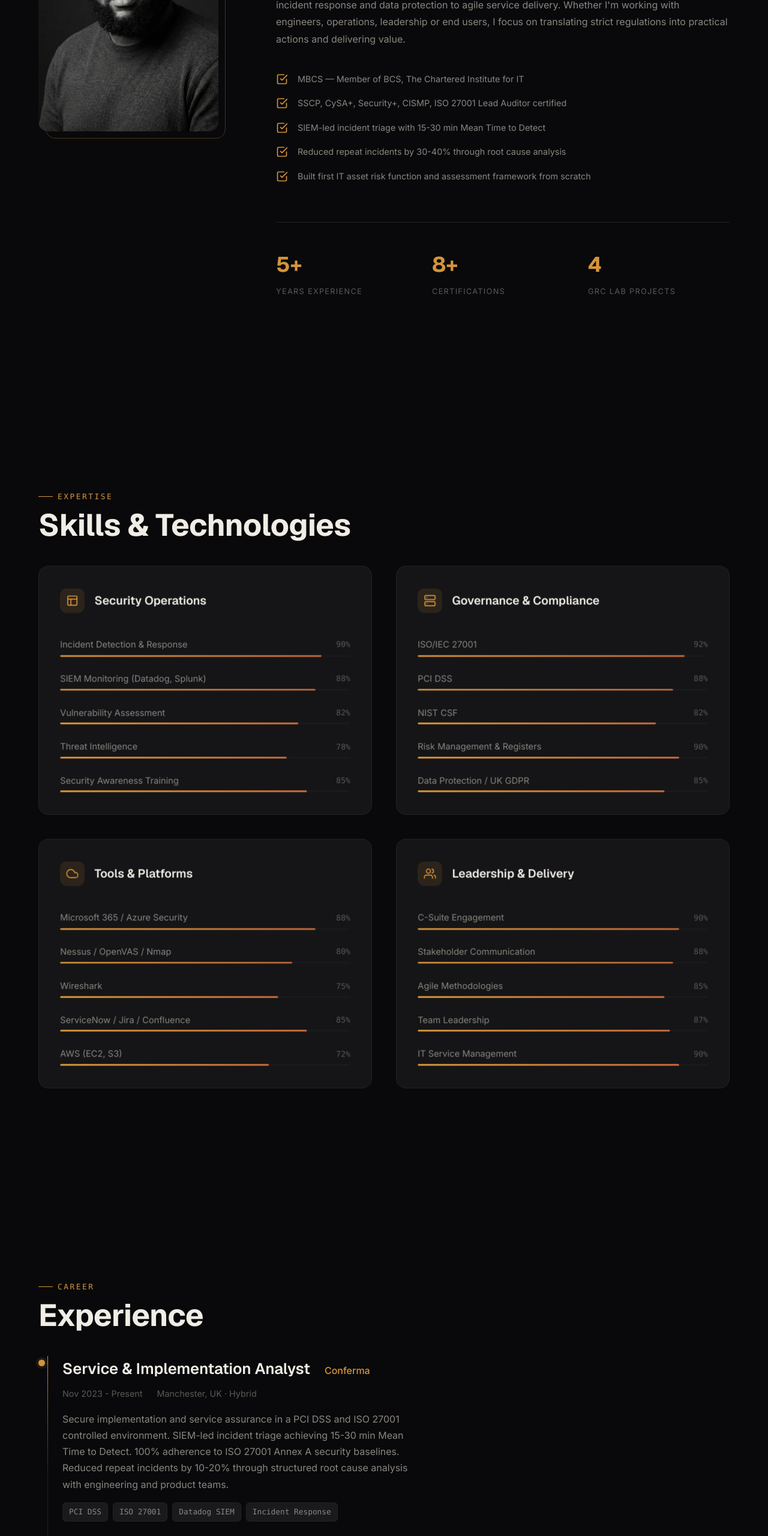
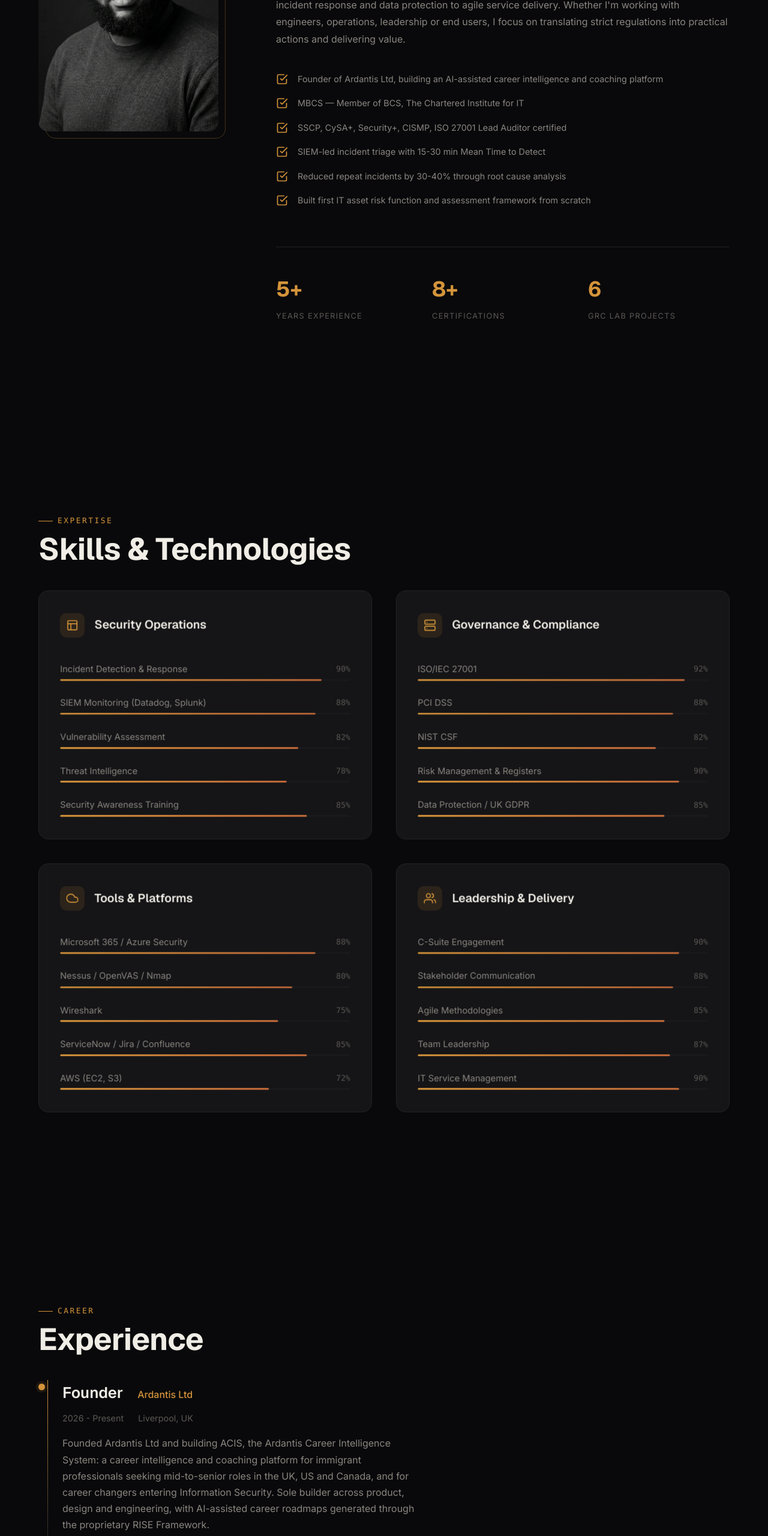
Before and after one commit to sudo-compliance/sudo-compliance.github.io, a plain HTML site: page index.html in a window 1280 px wide. Shown: the part 1340-3900 px from the top of the page at 60% size. Drawn offline with nearby package versions, Linux system fonts and the light colour scheme.

Commit message:
add Ardantis founder role, TPRM continuous monitoring project, refresh about fallback and stats

```diff
--- a/data/content.js
+++ b/data/content.js
@@ -27,6 +27,7 @@ const PROFILE = {
   about: {
     summary: `Started out just fascinated by how systems work. That curiosity eventually turned into a career in Information Security and technical IT Service Management. I kept getting pulled into the messy technical stuff where things break, risks show up and teams need a clear answer fast.\n\nNow I bridge the gap between technical requirements and business reality, covering everything from security, incident response and data protection to agile service delivery. Whether I'm working with engineers, operations, leadership or end users, I focus on translating strict regulations into practical actions and delivering value.`,
     highlights: [
+      "Founder of Ardantis Ltd, building an AI-assisted career intelligence and coaching platform",
       "MBCS — Member of BCS, The Chartered Institute for IT",
       "SSCP, CySA+, Security+, CISMP, ISO 27001 Lead Auditor certified",
       "SIEM-led incident triage with 15-30 min Mean Time to Detect",
@@ -87,6 +88,14 @@ const PROFILE = {
 
   // ── Experience Timeline ────────────────────
   experience: [
+    {
+      role: "Founder",
+      company: "Ardantis Ltd",
+      period: "2026 - Present",
+      location: "Liverpool, UK",
+      description: `Founded Ardantis Ltd and building ACIS, the Ardantis Career Intelligence System: a career intelligence and coaching platform for immigrant professionals seeking mid-to-senior roles in the UK, US and Canada, and for career changers entering Information Security. Sole builder across product, design and engineering, with AI-assisted career roadmaps generated through the proprietary RISE Framework.`,
+      tags: ["Founder", "Career Intelligence", "AI Product Development", "Next.js"],
+    },
     {
       role: "Service & Implementation Analyst",
       company: "Conferma",
@@ -167,6 +176,13 @@ const PROFILE = {
       featured: true,
     },
     {
+      title: "TPRM Continuous Monitoring Pipeline",
+      description: "Continuous third-party risk monitoring pipeline using public data feeds, framed against DORA and UK operational resilience requirements. Extends the TPRM framework from point-in-time assessment to ongoing assurance.",
+      tags: ["TPRM", "DORA", "Continuous Monitoring", "Operational Resilience"],
+      link: "https://github.com/sudo-compliance/tprm-continuous-monitoring",
+      featured: true,
+    },
+    {
       title: "GRC Maturity Assessment Tool",
       description: "A browser-based maturity assessment across 10 GRC domains and 40 questions, aligned to ISO/IEC 27001:2022 Annex A with DORA and UK FCA/PRA touchpoints. Produces scored output, a radar chart and prioritised recommendations.",
       tags: ["GRC", "ISO 27001", "DORA", "Self-Assessment"],
--- a/index.html
+++ b/index.html
@@ -175,8 +175,8 @@
             <div class="about-text">
               <h3>Who I Am</h3>
               <p class="about-summary">
-                Passionate software engineer with 8+ years of experience crafting
-                high-performance web applications and distributed systems.
+                Information Security and technical IT Service Management professional
+                bridging the gap between technical requirements and business reality.
               </p>
 
               <ul class="about-highlights" aria-label="Key highlights">
@@ -193,7 +193,7 @@
                   <div class="about-stat-label">Certifications</div>
                 </div>
                 <div>
-                  <div class="about-stat-value">4</div>
+                  <div class="about-stat-value">6</div>
                   <div class="about-stat-label">GRC Lab Projects</div>
                 </div>
               </div>
```
